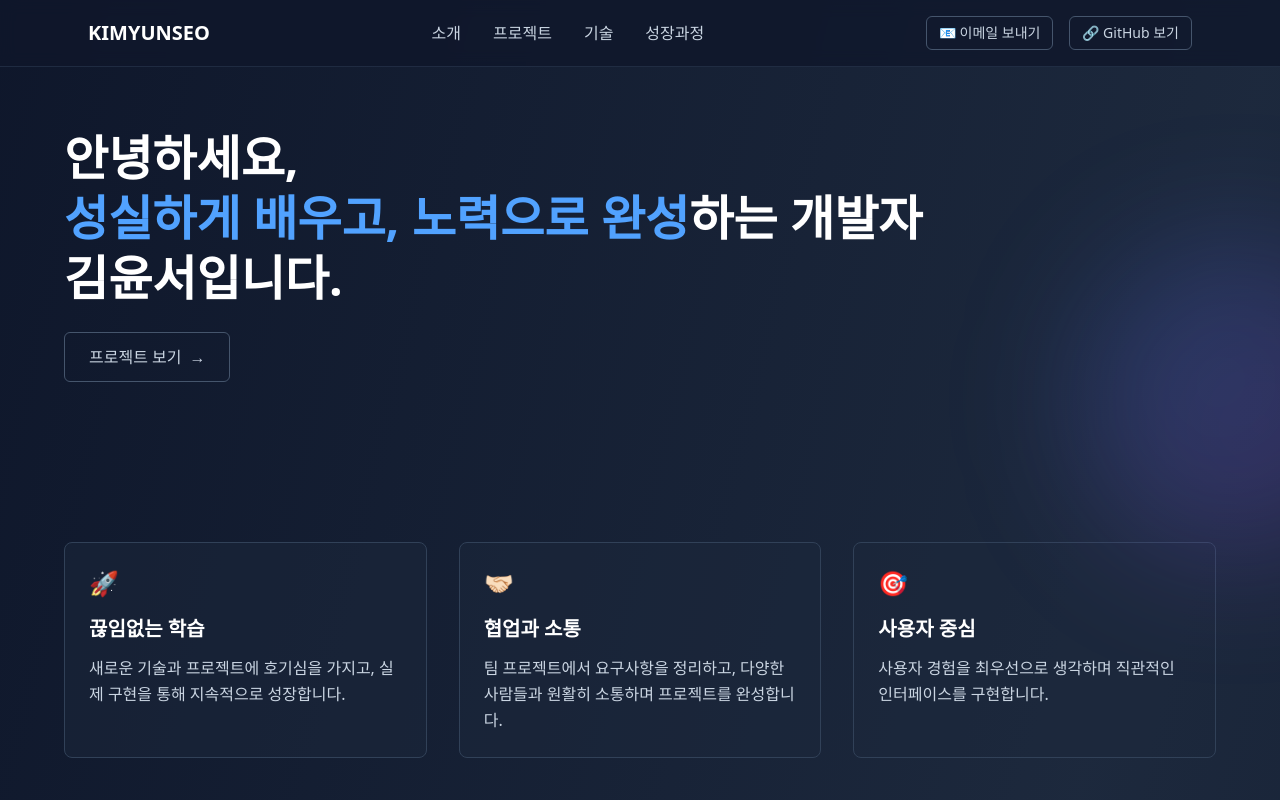
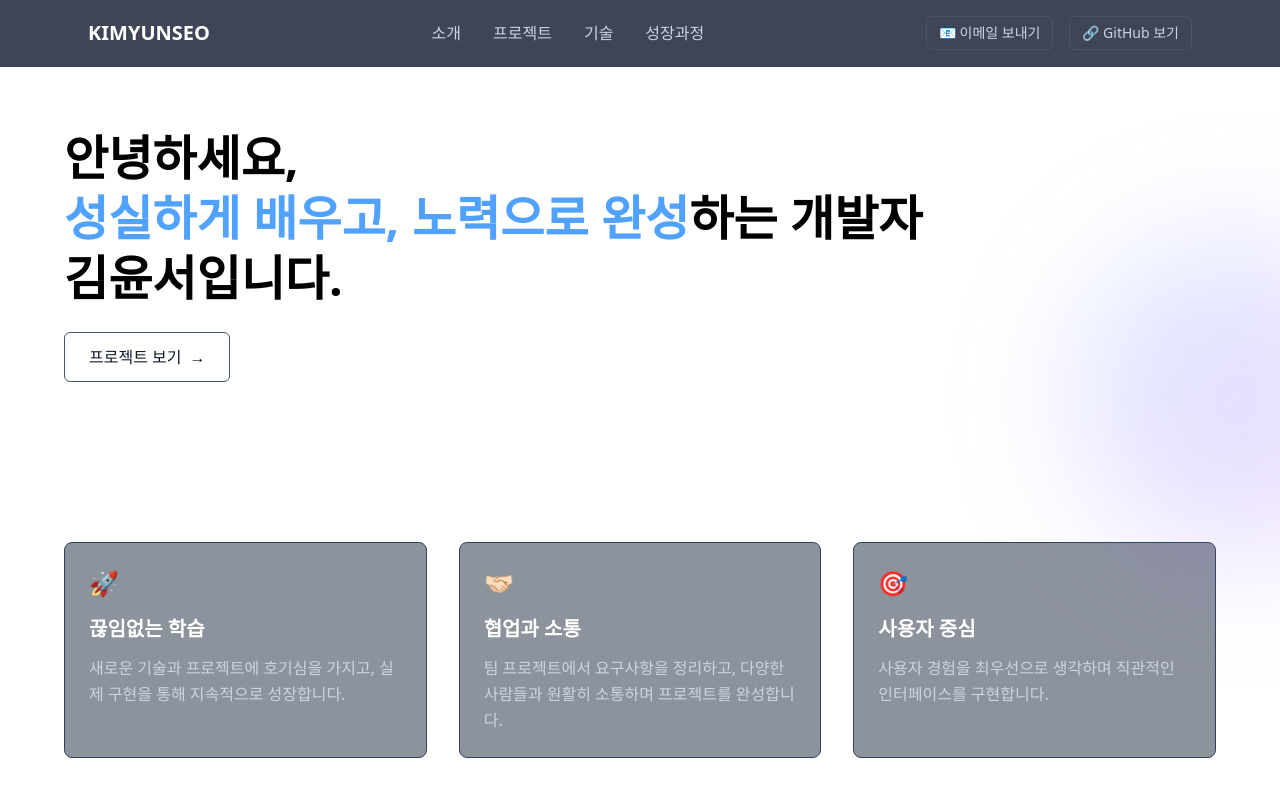
Before and after one commit to yuunseo/yunseo-portfolio, a Next.js app: page / in a window 1280 px wide. Shown: the top 800 px of the page. Built offline with nearby package versions, Linux system fonts and the light colour scheme.

Commit message:
design: background color change

```diff
--- a/src/app/page.js
+++ b/src/app/page.js
@@ -9,7 +9,7 @@ import Sections from '../components/Sections';
 
 export default function Home() {
   return (
-    <div className="min-h-screen bg-gradient-to-br from-slate-900 via-slate-800 to-slate-900">
+    <div className="min-h-screen bg-white text-gray-900">
       <Header />
       <main>
         <Hero />
--- a/src/components/Hero.jsx
+++ b/src/components/Hero.jsx
@@ -6,7 +6,7 @@ export default function Hero() {
       <div className="max-w-6xl mx-auto">
         <div className="flex flex-col lg:flex-row items-center gap-12">
           <div className="flex-1 text-center lg:text-left">
-            <h1 className="leading-tight whitespace-nowrap text-3xl lg:text-5xl font-bold text-white mb-6 text-balance">
+            <h1 className="leading-tight whitespace-nowrap text-3xl lg:text-5xl font-bold text-black mb-6 text-balance">
               안녕하세요,
               <br />
               <span className="text-blue-400">성실하게 배우고, 노력으로 완성</span>하는 개발자
@@ -19,7 +19,7 @@ export default function Hero() {
             <div className="flex flex-col sm:flex-row gap-4 justify-center lg:justify-start">
             <Link
                 href="#projects"
-                className="px-6 py-3 border border-slate-600 text-slate-300 hover:bg-slate-700 bg-transparent rounded-md transition-colors"
+                className="px-6 py-3 border border-slate-600 text-black-300 hover:bg-slate-700 bg-transparent rounded-md transition-colors"
                 >
                 프로젝트 보기
                 <span className="ml-2">→</span>
```
